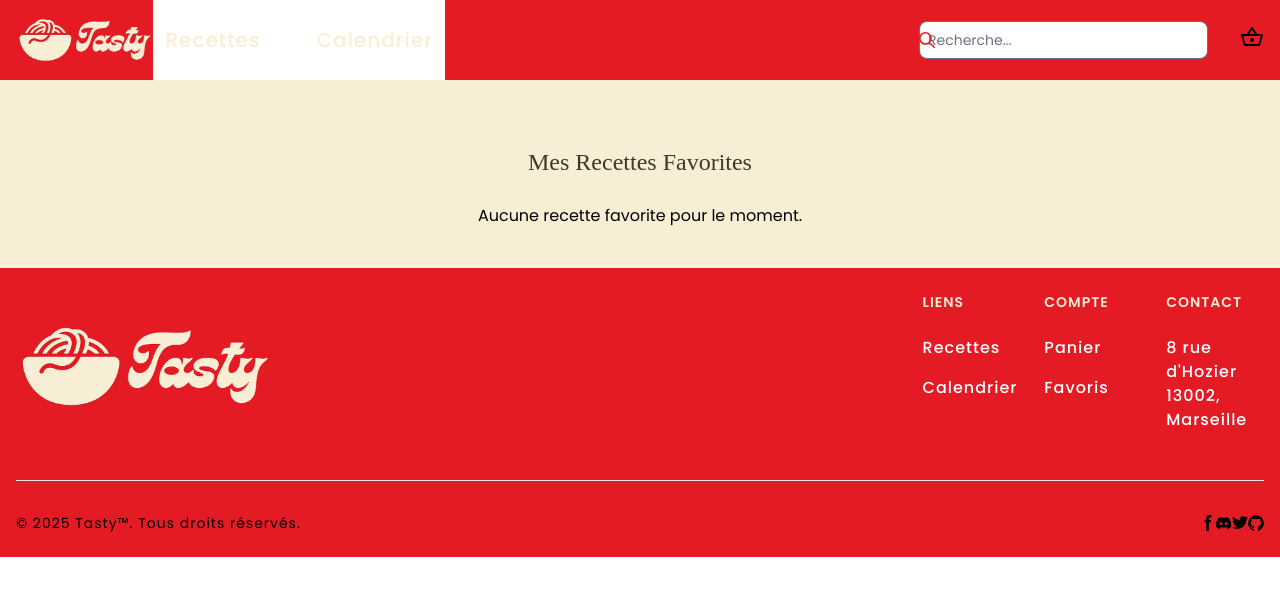
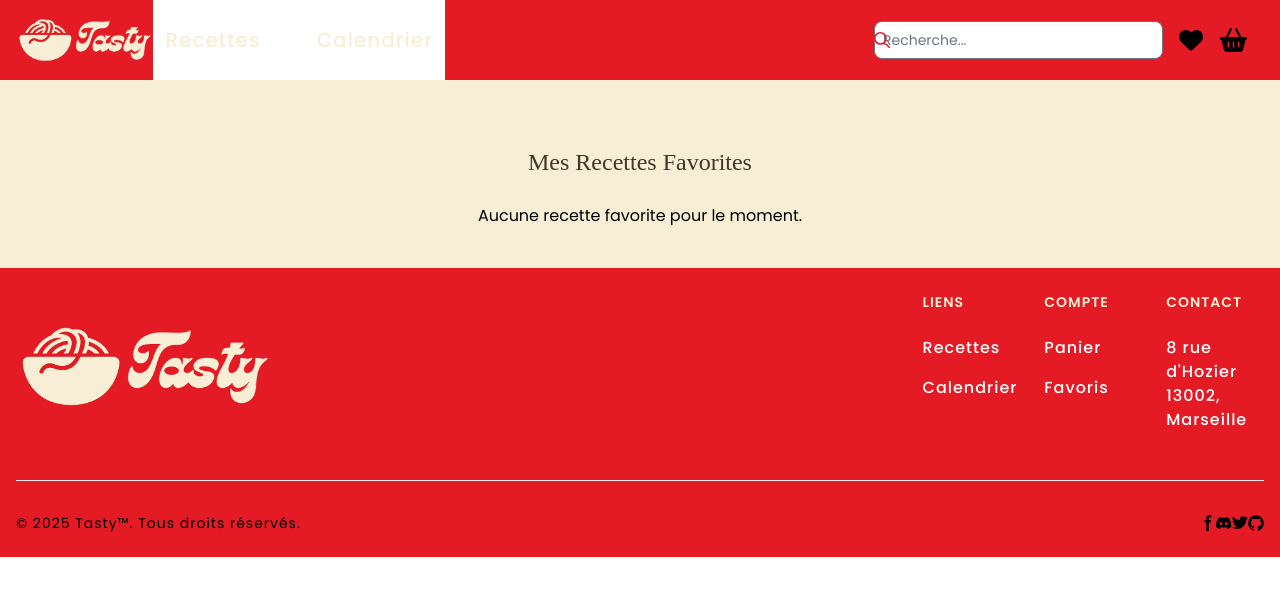
Before and after one commit to antoine-leca/happyMeal, a PHP site: page /views/favoris.html in a window 1280 px wide. Shown: the top 596 px of the page. Run offline with PHP 8.4, Linux system fonts and the light colour scheme; some libraries are stand-ins or nearby versions; some web fonts are replaced.

Commit message:
adding right cdn in heads files

```diff
--- a/controllers/js/template.js
+++ b/controllers/js/template.js
@@ -58,13 +58,12 @@ const header = `<header class="bg-main border-gray-200 dark:bg-main">
                 <i class="fa-solid fa-heart"></i>
               </a>
             </li>
+            <li class="flex items-center">
+              <a data-modal-target="default-modal" data-modal-toggle="default-modal" class="flex items-center py-2 px-3 rounded-sm hover:bg-main-hover md:hover:bg-main-hover text-black md:p-0 dark:text-black text-hover-sec">
+                <i class="fa-solid fa-basket-shopping"></i>
+              </a>
+            </li>
               <li>
-
-                        <!-- Modal toggle -->
-                        <button data-modal-target="default-modal" data-modal-toggle="default-modal" type="button">
-                            <span class="material-symbols-outlined text-black">shopping_basket</span>
-                          </button>
-
                           <!-- Main modal -->
                           <div id="default-modal" tabindex="-1" aria-hidden="true" class="hidden overflow-y-auto overflow-x-hidden fixed top-0 right-0 left-0 z-50 justify-center items-center w-full md:inset-0 h-[calc(100%-1rem)]">
                               <div class="bg-red-500 flex p-5">
@@ -125,6 +124,47 @@ const header = `<header class="bg-main border-gray-200 dark:bg-main">
                           </div>
                       </div>
 
+
+                      <section id="medium-modal" tabindex="-1" class="fixed inset-0 z-50 hidden flex items-center justify-center p-4 overflow-x-hidden overflow-y-auto h-screen">
+                        <div class="relative w-full max-w-lg max-h-full">
+                            <!-- Modal content -->
+                            <div class="relative rounded-lg shadow-sm">
+                                <!-- Modal header -->
+                                <div id="modal-header" class="bg-main flex items-center justify-between p-2 rounded-t">
+                                    <h3 id="modal-title" class="text-xl font-medium text-color-sec">
+                                        <!-- Titre de la recette -->
+                                    </h3>
+                                    <button type="button" class="text-color-sec bg-transparent rounded-lg text-sm w-8 h-8 ms-auto inline-flex justify-center items-center dark:hover:bg-gray-600 dark:hover:text-white" data-modal-hide="medium-modal">
+                                        <svg class="w-3 h-3" aria-hidden="true" xmlns="http://www.w3.org/2000/svg" fill="none" viewBox="0 0 14 14">
+                                            <path stroke="currentColor" stroke-linecap="round" stroke-linejoin="round" stroke-width="2" d="m1 1 6 6m0 0 6 6M7 7l6-6M7 7l-6 6"/>
+                                        </svg>
+                                        <span class="sr-only">Close modal</span>
+                                    </button>
+                                </div>
+                                <!-- Modal body -->
+                                <div id="modal-body" class="bg-sec p-4 md:p-5 space-y-4">
+                                    <img id="modal-image" src="" alt="Image de la recette" class="w-full h-auto rounded-lg">
+                                    <p id="modal-category" class="text-base leading-relaxed text-gray-black">
+                                        <!-- Catégorie -->
+                                    </p>
+                                    <p id="modal-time" class="text-base leading-relaxed text-gray-black">
+                                        <!-- Temps de préparation -->
+                                    </p>
+                                    <p id="modal-ingredients" class="text-base leading-relaxed text-gray-black">
+                                        <!-- Liste des ingrédients -->
+                                    </p>
+                                    <ol id="modal-steps" class="list-decimal pl-5 text-base leading-relaxed text-black">
+                                        <!-- Étapes de la recette -->
+                                    </ol>
+                                </div>
+                                <!-- Modal footer -->
+                                <hr>
+                                <div id="modal-footer" class="bg-sec flex items-center p-2 rounded-b">
+                                    <button data-modal-hide="medium-modal" type="button" class="text-color-sec focus:ring-4 focus:outline-none focus:ring-blue-300 font-medium rounded-lg text-sm px-5 py-2.5 text-center dark:focus:ring-blue-800">Fermer</button>
+                                </div>
+                            </div>
+                        </div>
+                    </section>
               </li>
             </ul>
           </div>
--- a/index.html
+++ b/index.html
@@ -11,12 +11,14 @@
     <link rel="preconnect" href="https://fonts.gstatic.com" crossorigin>
     <link href="https://fonts.googleapis.com/css2?family=Poppins:ital,wght@0,100;0,200;0,300;0,400;0,500;0,600;0,700;0,800;0,900;1,100;1,200;1,300;1,400;1,500;1,600;1,700;1,800;1,900&family=Shrikhand&display=swap" rel="stylesheet">
     <link href="https://fonts.googleapis.com/css2?family=Material+Symbols+Outlined" rel="stylesheet" />
+    <link rel="stylesheet" href="https://cdnjs.cloudflare.com/ajax/libs/font-awesome/6.7.2/css/all.min.css">
     <link href="https://cdn.jsdelivr.net/npm/flowbite@3.1.2/dist/flowbite.min.css" rel="stylesheet" />
     <script src="https://cdn.jsdelivr.net/npm/flowbite@3.1.2/dist/flowbite.min.js"></script>
     <link rel="stylesheet" href="./public/css/style.css">
     <script src="./controllers/js/template.js" defer></script>
     <script src="./controllers/js/shopping.js" defer></script>
     <script src="https://cdnjs.cloudflare.com/ajax/libs/jspdf/2.4.0/jspdf.umd.min.js"></script>
+    <script src="./controllers/js/search-navbar.js" defer></script>
     <script src="./controllers/js/randomRecipes.js" defer></script>
 
     <title>Tasty</title>
--- a/public/css/recettes.css
+++ b/public/css/recettes.css
@@ -61,11 +61,17 @@ body {
                             align-items: center;
                             justify-content: flex-end;
                             gap: 20%;
-                            i {
+                            .iCard {
                                 display: flex;
                                 align-items: center;
                                 height: 100%;
                                 font-size: 20px;
+                            }
+                            #iCard-active {
+                                display: block;
+                            }
+                            #iCard-nonactive {
+                                display: block;
                             }
                         }
                     }
--- a/views/calendar.html
+++ b/views/calendar.html
@@ -11,10 +11,12 @@
     <link rel="preconnect" href="https://fonts.gstatic.com" crossorigin>
     <link href="https://fonts.googleapis.com/css2?family=Poppins:ital,wght@0,100;0,200;0,300;0,400;0,500;0,600;0,700;0,800;0,900;1,100;1,200;1,300;1,400;1,500;1,600;1,700;1,800;1,900&family=Shrikhand&display=swap" rel="stylesheet">
     <link href="https://fonts.googleapis.com/css2?family=Material+Symbols+Outlined" rel="stylesheet" />
+    <link rel="stylesheet" href="https://cdnjs.cloudflare.com/ajax/libs/font-awesome/6.7.2/css/all.min.css">
     <link href="https://cdn.jsdelivr.net/npm/flowbite@3.1.2/dist/flowbite.min.css" rel="stylesheet" />
     <title>Calendrier des Recettes</title>
     <link rel="stylesheet" href="../public/css/calendar.css">
     <script src="../controllers/js/calendar.js" defer></script>
+    <script src="../controllers/js/search-navbar.js" defer></script>
     <script src="../controllers/js/template.js" defer></script>
 </head>
 <body>
--- a/views/favoris.html
+++ b/views/favoris.html
@@ -11,11 +11,13 @@
     <link rel="preconnect" href="https://fonts.gstatic.com" crossorigin>
     <link href="https://fonts.googleapis.com/css2?family=Poppins:ital,wght@0,100;0,200;0,300;0,400;0,500;0,600;0,700;0,800;0,900;1,100;1,200;1,300;1,400;1,500;1,600;1,700;1,800;1,900&family=Shrikhand&display=swap" rel="stylesheet">
     <link href="https://fonts.googleapis.com/css2?family=Material+Symbols+Outlined" rel="stylesheet" />
+    <link rel="stylesheet" href="https://cdnjs.cloudflare.com/ajax/libs/font-awesome/6.7.2/css/all.min.css">
     <link href="https://cdn.jsdelivr.net/npm/flowbite@3.1.2/dist/flowbite.min.css" rel="stylesheet" />
     <title>Calendrier des Recettes</title>
     <title>Favoris</title>
     <link rel="stylesheet" href="../public/css/recettes.css">
     <script src="../controllers/js/template.js" defer></script>
+    <script src="../controllers/js/search-navbar.js" defer></script>
     <script src="../controllers/js/favoris.js" defer></script>
 </head>
 <body>
```
Also changed, not shown: controllers/js/recettes.js (+11 -0 lines), views/recettes.html (+0 -41 lines).
